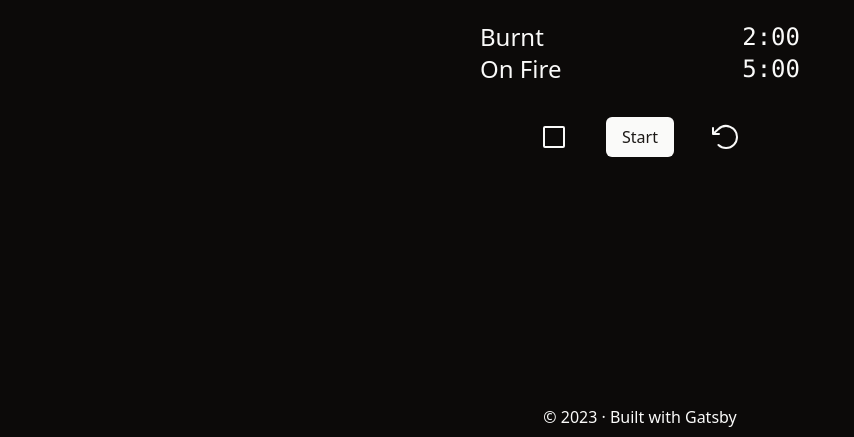
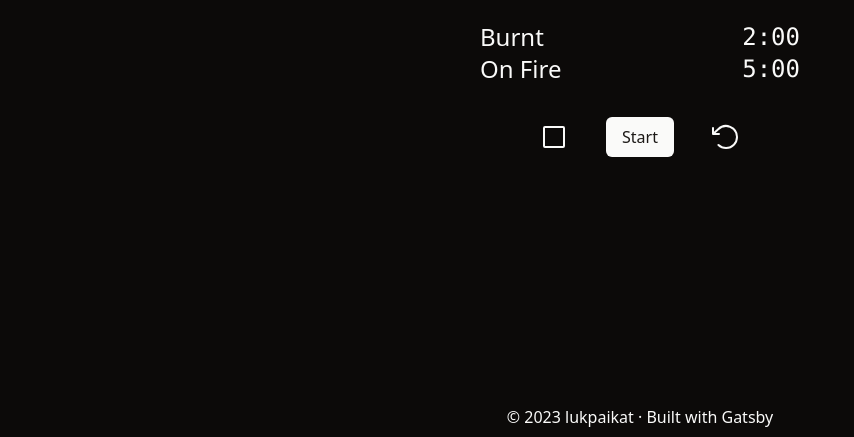
Before and after one commit to lukpaikat/sot-cookmate, a Gatsby site: page / in a window 1280 px wide. Shown: the part 363-800 px from the top of the page, without its empty margins (0-854 px from the left). Built offline with nearby package versions, Linux system fonts and the light colour scheme; Gatsby itself is replaced by a stand-in of ours; no server answers.

Commit message:
add my github link to footer

```diff
--- a/src/components/layout.js
+++ b/src/components/layout.js
@@ -31,7 +31,7 @@ const Layout = ({ children }) => {
         <Header siteTitle={data.site.siteMetadata?.title || `Title`} />
         <main className="my-auto p-4">{children}</main>
         <footer className="mt-auto p-2 text-center">
-          © {new Date().getFullYear()} &middot; Built with
+          © {new Date().getFullYear()} <a href="https://github.com/lukpaikat">lukpaikat</a> &middot; Built with
           {` `}
           <a href="https://www.gatsbyjs.com">Gatsby</a>
         </footer>
```
